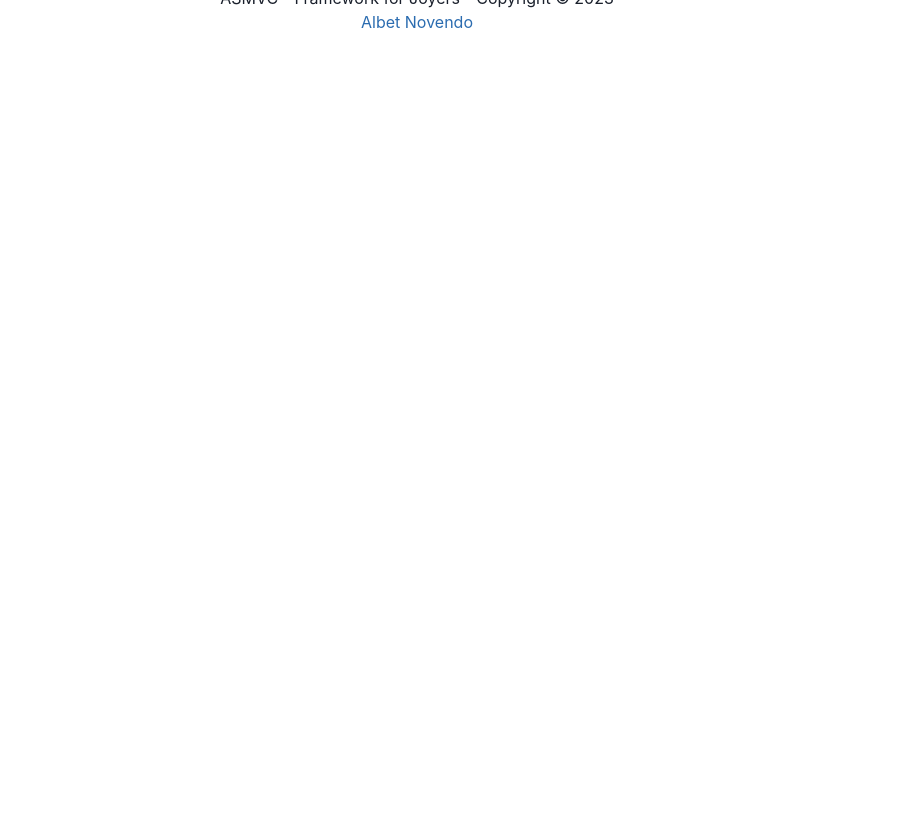
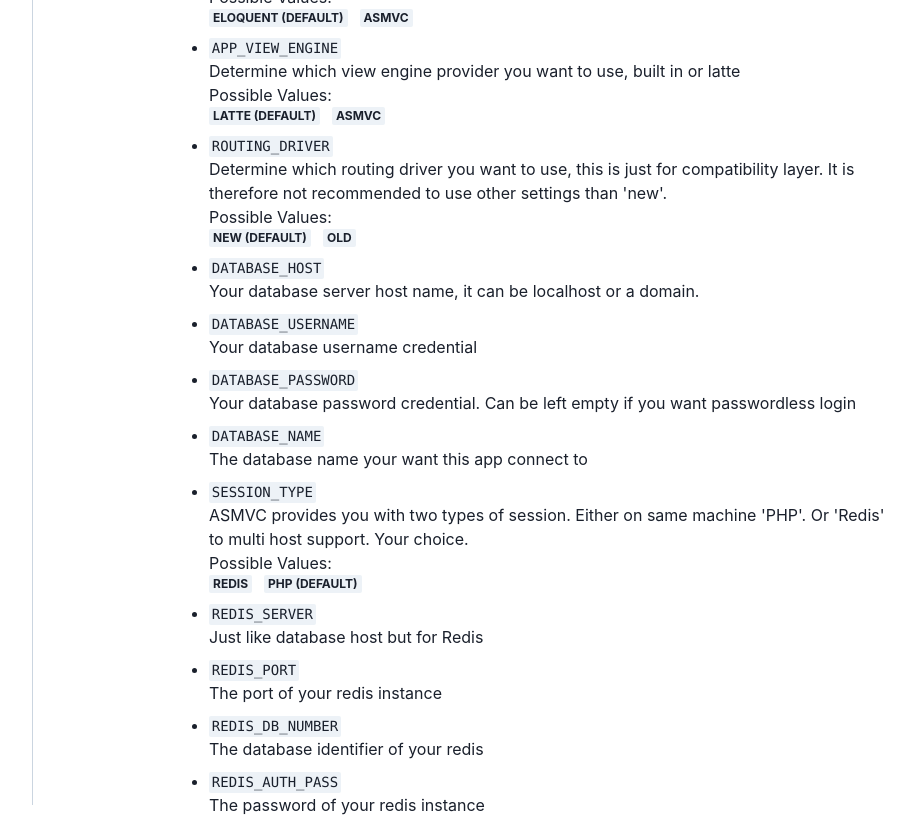
Before and after one commit to albetnov/asmvc-docs, a Next.js app: page /docs/starting/environment in a window 1280 px wide. Shown: the part 1860-2677 px from the top of the page, without its empty margins (223-1137 px from the left). Before the commit the page ends 1934 px from the top, so only its background shows below. Built offline with nearby package versions, Linux system fonts and the light colour scheme.

Commit message:
feat: add environment page

```diff
--- /dev/null
+++ b/Components/Docs/ListInfo.tsx
@@ -0,0 +1,24 @@
+import {Badge, Code, Flex, ListItem, Text} from "@chakra-ui/react";
+
+interface ListInfoProps {
+    name: string;
+    description: string;
+    values?: string[];
+}
+
+export default function ListInfo({name, description, values}: ListInfoProps) {
+    return (
+        <ListItem>
+            <Code>{name}</Code>
+            <Text>{description}</Text>
+            {values && (
+                <>
+                    <Text>Possible Values:</Text>
+                    <Flex gap={3}>
+                        {values.map(item => <Badge key={item}>{item}</Badge>)}
+                    </Flex>
+                </>
+            )}
+        </ListItem>
+    )
+}
--- a/pages/docs/starting/environment/index.tsx
+++ b/pages/docs/starting/environment/index.tsx
@@ -5,6 +5,7 @@
 import TipsCard from "../../../../Components/Docs/TipsCard";
 import CodeOneLine from "../../../../Components/Docs/CodeOneLine";
 import CodeMultiLine from "../../../../Components/Docs/CodeMultiLine";
+import ListInfo from "../../../../Components/Docs/ListInfo";
 
 const navigations = [
     {link: "definition", title: "What is Enviroment?"},
@@ -49,17 +50,36 @@
             <CodeMultiLine code={envFile} lang="plain"/>
         </Section>
         <Section navigator={navigations[2]}>
-            <UnorderedList>
-                <ListItem>
-                    <Code>APP_ENV</Code>
-                    <Text>Used to determine the status of application. Development mode will show all the error while
-                        production will hide them with 500.</Text>
-                    <Text>Possible Values:</Text>
-                    <Flex gap={3}>
-                        <Badge>development</Badge>
-                        <Badge>production</Badge>
-                    </Flex>
-                </ListItem>
+            <UnorderedList display="flex" flexDir="column" gap={2}>
+                <ListInfo name="APP_ENV" description="Used to determine the status of application.
+                        Development mode will show all the error while production will hide them with 500."
+                          values={["development", "production"]}
+                />
+                <ListInfo name="APP_MODELS_DRIVER"
+                          description="Determine which model provider you want to use, built in or eloquent.
+                          Changes also applies on CLI File generation as well"
+                          values={["eloquent (Default)", "asmvc"]}
+                />
+                <ListInfo name="APP_VIEW_ENGINE"
+                          description="Determine which view engine provider you want to use, built in or latte"
+                          values={["latte (Default)", "asmvc"]}/>
+                <ListInfo name="ROUTING_DRIVER"
+                          description="Determine which routing driver you want to use, this is just for compatibility
+                          layer. It is therefore not recommended to use other settings than 'new'."
+                          values={["new (Default)", "old"]}/>
+                <ListInfo name="DATABASE_HOST"
+                          description="Your database server host name, it can be localhost or a domain."/>
+                <ListInfo name="DATABASE_USERNAME" description="Your database username credential"/>
+                <ListInfo name="DATABASE_PASSWORD" description="Your database password credential.
+                Can be left empty if you want passwordless login"/>
+                <ListInfo name="DATABASE_NAME" description="The database name your want this app connect to"/>
+                <ListInfo name="SESSION_TYPE" description="ASMVC provides you with two types of session.
+                Either on same machine 'PHP'. Or 'Redis' to multi host support. Your choice."
+                          values={["redis", "php (default)"]}/>
+                <ListInfo name="REDIS_SERVER" description="Just like database host but for Redis"/>
+                <ListInfo name="REDIS_PORT" description="The port of your redis instance"/>
+                <ListInfo name="REDIS_DB_NUMBER" description="The database identifier of your redis"/>
+                <ListInfo name="REDIS_AUTH_PASS" description="The password of your redis instance"/>
             </UnorderedList>
         </Section>
     </Layout>)
```
